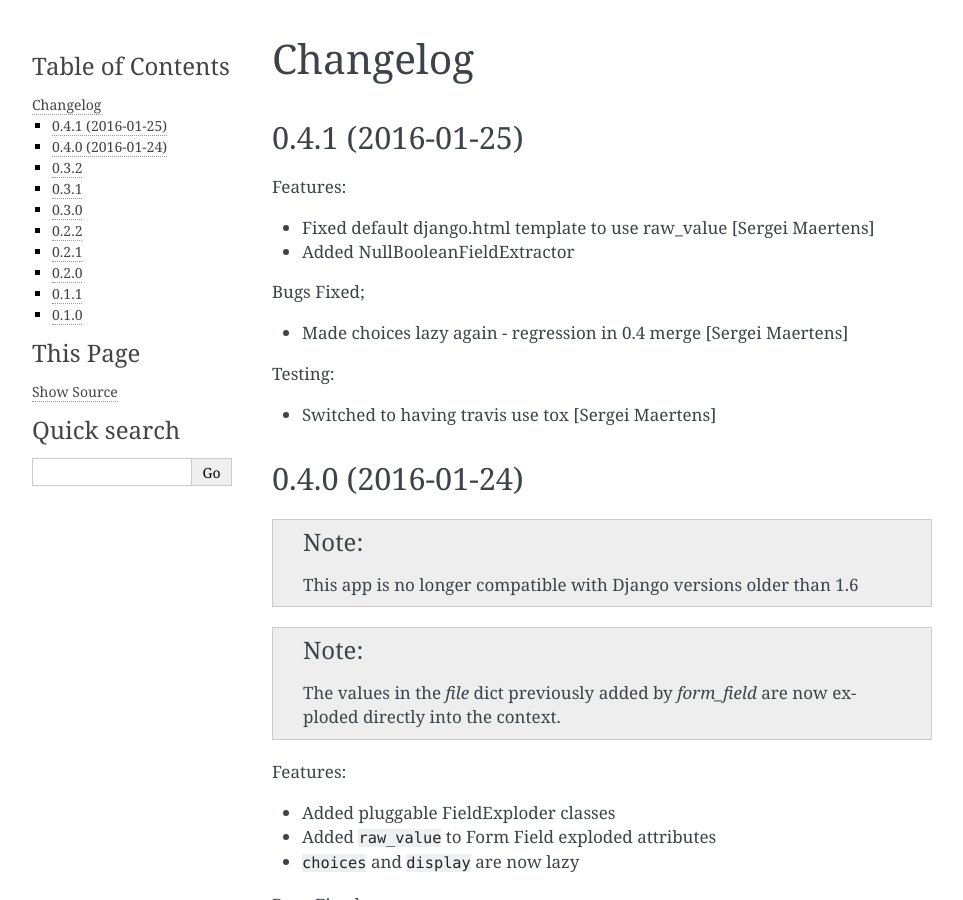
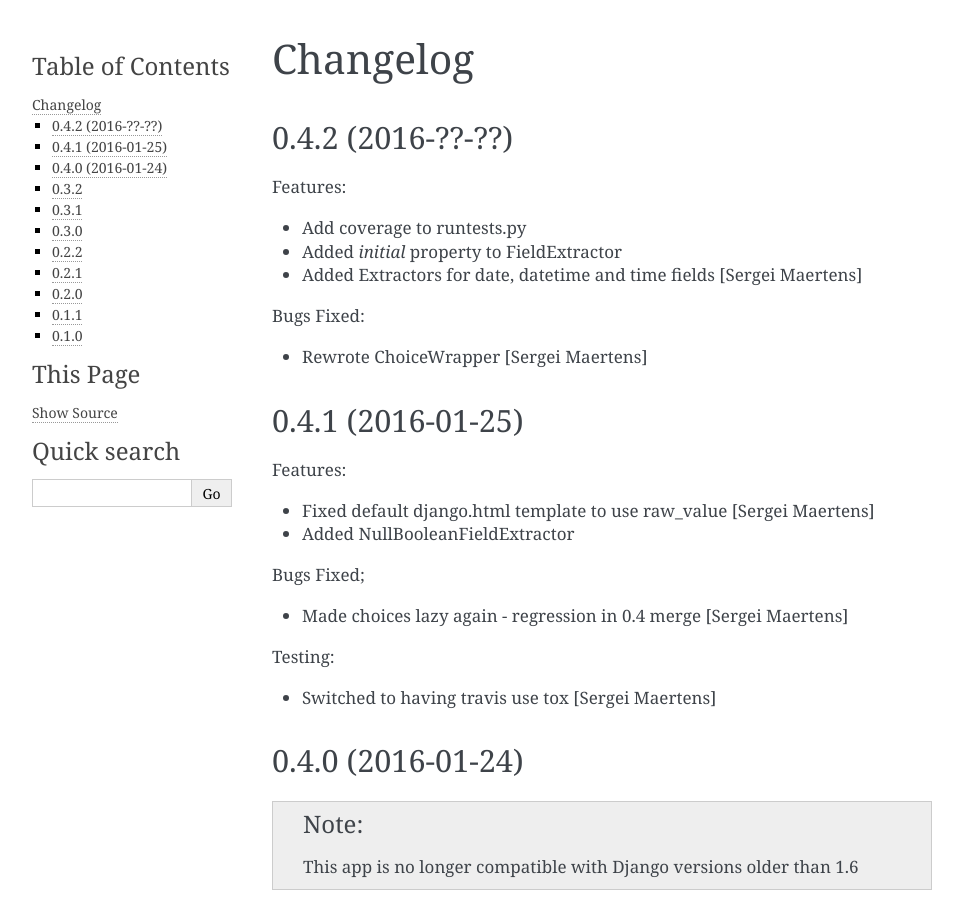
Before and after one commit to funkybob/django-sniplates, a Sphinx documentation site: the page built from docs/changelog.rst, in a window 1280 px wide and 900 px high. Shown: the whole window, without its empty margins (148-1111 px from the left). Built offline with Sphinx 7.4.7, drawn with Linux system fonts in a browser that asks for light colours.

Commit message:
Start updating changelog for release

```diff
--- a/docs/changelog.rst
+++ b/docs/changelog.rst
@@ -1,6 +1,19 @@
 =========
 Changelog
 =========
+
+0.4.2 (2016-??-??)
+------------------
+
+Features:
+
+- Add coverage to runtests.py
+- Added `initial` property to FieldExtractor
+- Added Extractors for date, datetime and time fields [Sergei Maertens]
+
+Bugs Fixed:
+
+- Rewrote ChoiceWrapper [Sergei Maertens]
 
 0.4.1 (2016-01-25)
 ------------------
```
